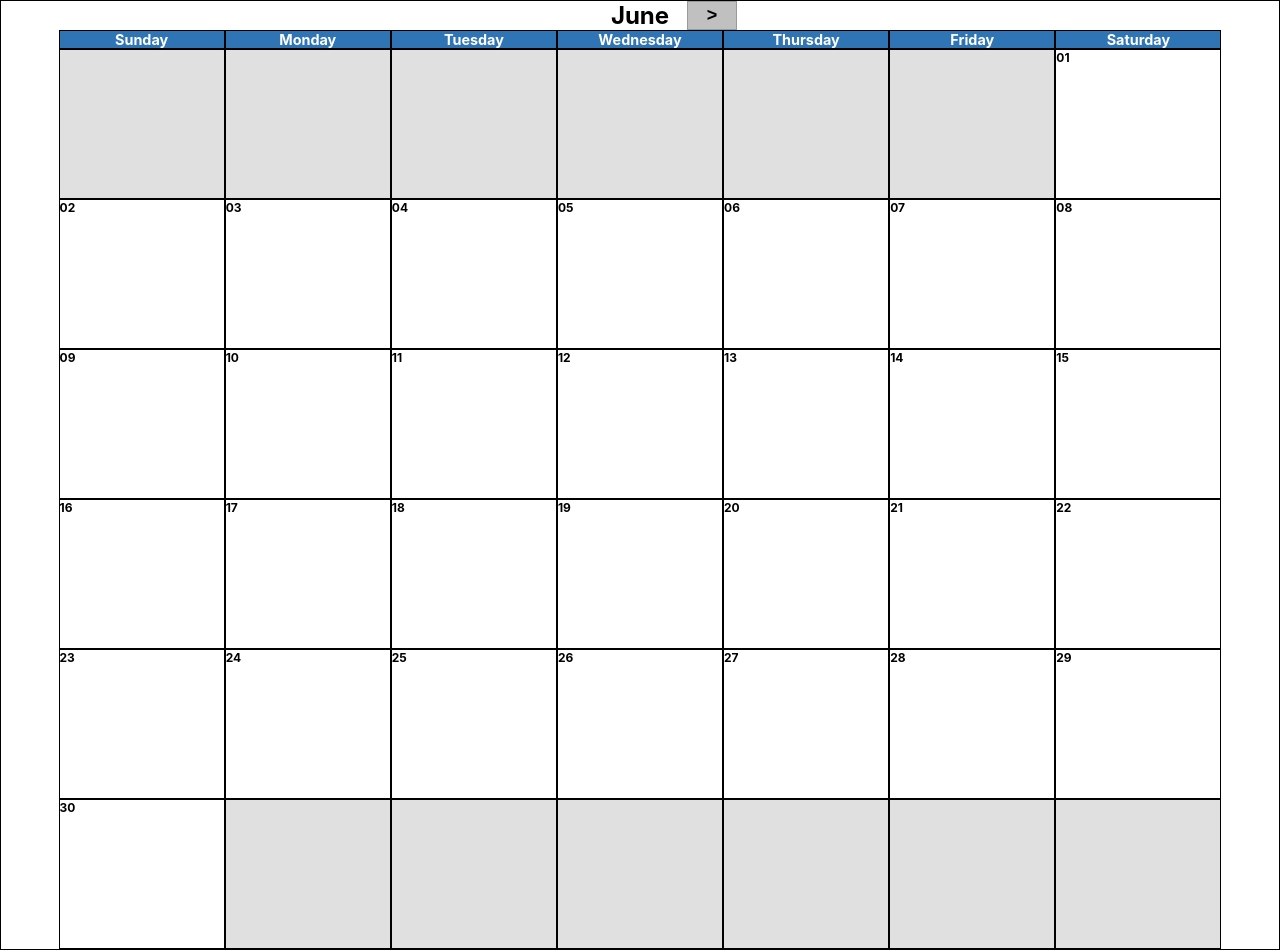
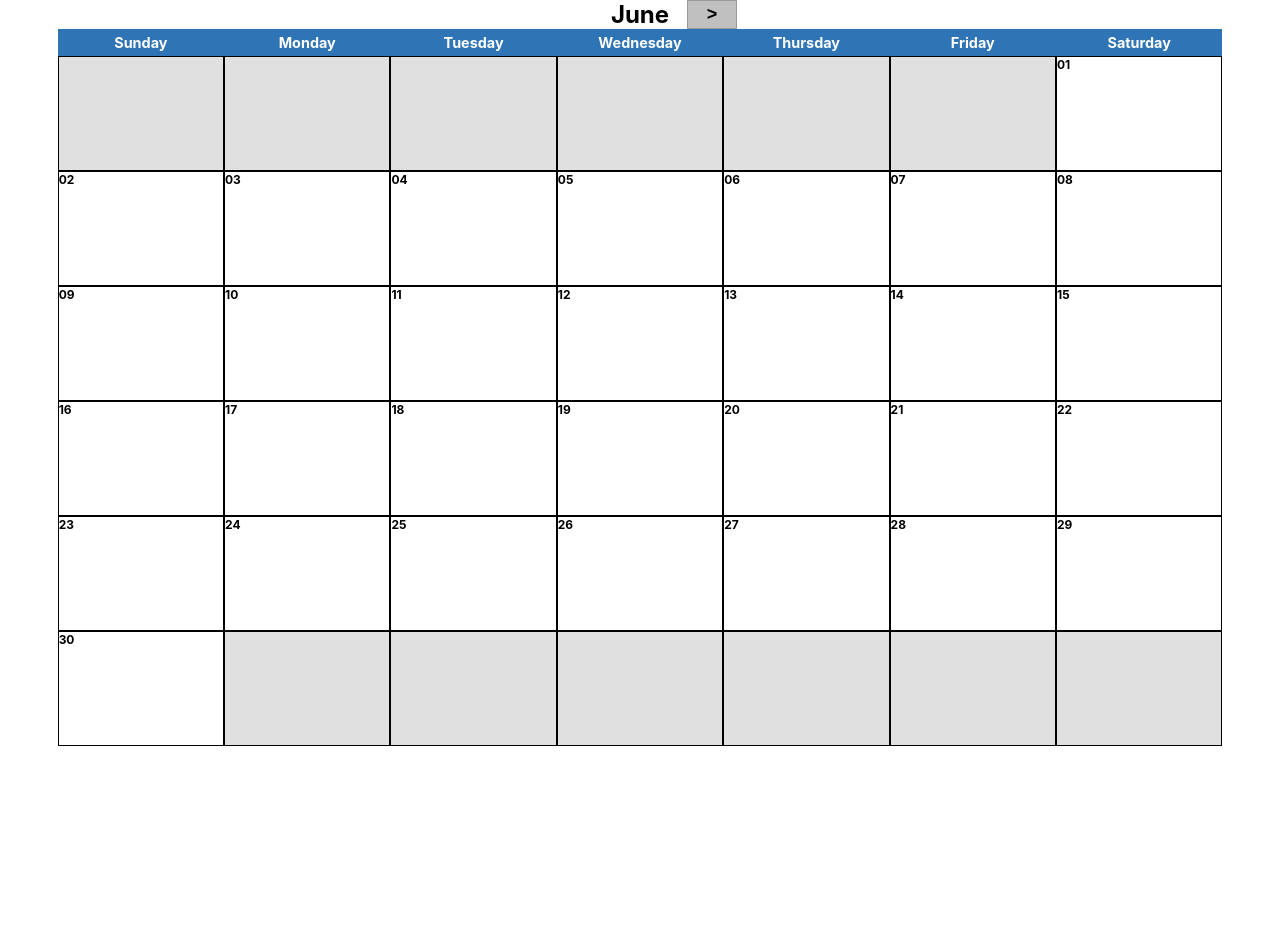
Before and after one commit to jesus-castro3/react-calendar, a React (Create React App) app: page / in a window 1280 px wide. After the commit the page ends 800 px from the top, so only its background shows below. Built offline with nearby package versions, Linux system fonts and the light colour scheme.

Commit message:
Redux aggregation , along with css and js refactor

```diff
--- a/src/Calendar.css
+++ b/src/Calendar.css
@@ -3,7 +3,6 @@
   display: flex;
   flex-direction: column;
   align-items: center;
-  border: 1px solid black;
   min-width: 76.8em;
   width: 100%;
   position: relative;
@@ -53,7 +52,7 @@
 
 .calendar-day {
   border: 1px solid black;
-  height: 150px;
+  height: 115px;
   width: 13%;
   position: relative;
   padding-top: 15px;
@@ -76,11 +75,11 @@
 
 .calendar-week-day {
   width: 13%;
-  border: 1px solid black;
   background-color: #2f74b5;
   color: #fff;
   font-weight: bold;
   font-size: 1.2em;
+  padding: 5px;
 }
 
 .calendar-day:hover .calendar-day__button {
@@ -104,7 +103,7 @@
   left: 50%;
   transform: translate(-50%, -50%) !important;
   width: 400px;
-  height: 200px;
+  height: 300px;
   background-color: white;
   text-align: center;
   border: 2px solid black;
@@ -137,3 +136,16 @@ button {
 button:hover {
   cursor: pointer;
 }
+
+.calendar-modal-group {
+  display: flex;
+  flex-direction: row;
+  justify-content: space-between;
+  align-items: center;
+}
+.calendar-modal-group label {
+
+}
+.calendar-modal-group input {
+  /* display: block; */
+}
--- a/src/Calendar.js
+++ b/src/Calendar.js
@@ -1,121 +1,33 @@
 import React, { Component } from 'react';
+import { connect } from 'react-redux';
 import calendarService from './service/CalendarService';
 import CalendarHeader from './CalendarHeader';
 import CalendarDay from './CalendarDay';
 import CalendarModal from './CalendarModal';
 import uuid from 'uuid/v4';
 
-class Calendar extends Component {
+const Calendar = (props) => (
 
-  state = {
-    edit: false,
-    calendar: calendarService.getCalendarMonthData(),
-    isModalOpened: false,
-    currentDay: {
-      idx: 0,
-      time: '',
-      title: '',
-      color: '#ffffff',
-      date: ''
-    }
-  }
+  <div className="calendar">
 
-  //calendar will receive calendar data to render calendar the appropiate way
+    <CalendarHeader/>
 
-  previousMonth = () => {
-    const calendar = calendarService.setPrevMonth().getCalendarMonthData();
-    this.setState({
-      calendar
-    })
-  }
+    <CalendarWeekDays weekdays={calendarService.weekdays()}/>
 
-  nextMonth = () => {
-    const calendar = calendarService.setNextMonth().getCalendarMonthData();
-    this.setState({
-      calendar
-    })
-  }
+    <div className="calendar-days">
+      {
+        props.calendar.days.map((day) => (
+          (day === null) ?
+          <CalendarDayEmptyShell key={uuid()}/> :
+          <CalendarDay key={uuid()} day={day} currentDay={props.currentDay}/>)
+        )
+      }
+    </div>
 
-  openModal = (e, idx, date, currentDay = this.state.currentDay, edit = false) => {
-    e.stopPropagation();
-    this.setState({
-      edit,
-      isModalOpened: true,
-      currentDay: {
-        ...currentDay,
-        date,
-        idx
-      }
-    });
-  }
+    <CalendarModal/>
+  </div>
+);
 
-  closeModal = () => {
-    this.setState({
-      isModalOpened: false,
-      currentDay: calendarService.currentDayReset()
-    });
-  }
-
-  addEvent = (eventData) => {
-    this.setState({
-      currentDay: calendarService.currentDayReset(),
-      isModalOpened: false,
-      calendar: calendarService.addEvent(eventData)
-    })
-  }
-
-  removeEvent = (eventData) => {
-    this.setState({
-      currentDay: calendarService.currentDayReset(),
-      isModalOpened: false,
-      calendar: calendarService.removeEvent(eventData)
-    })
-  }
-
-  editEvent = (eventData) => {
-    this.setState({
-      currentDay: calendarService.currentDayReset(),
-      isModalOpened: false,
-      calendar: calendarService.editEvent(eventData)
-    })
-  }
-
-  onInputChange = (value, type) => {
-    this.setState({
-      currentDay: {
-        ...this.state.currentDay,
-        [type]: value
-      }
-    })
-  }
-
-  render() {
-    return(
-      <div className="calendar">
-
-        <CalendarHeader/>
-
-        <CalendarWeekDays weekdays={calendarService.weekdays()}/>
-
-        <div className="calendar-days">
-          {this.state.calendar.days.map((day) =>
-            ((day === null) ? <CalendarDayEmptyShell key={uuid()}/> : <CalendarDay key={uuid()} day={day} openModal={this.openModal} />)
-          )}
-        </div>
-
-        <CalendarModal
-          currentDay={this.state.currentDay}
-          isModalOpened={this.state.isModalOpened}
-          addEvent={this.addEvent}
-          closeModal={this.closeModal}
-          onInputChange={this.onInputChange}
-          edit={this.state.edit}
-          editEvent={this.editEvent}
-          removeEvent={this.removeEvent}/>
-      </div>
-    )
-  }
-}
 
 const CalendarWeekDays = (props) => (
   <div className="calendar-week-days">
@@ -130,5 +42,13 @@ const CalendarDayEmptyShell = () =>  (
 )
 
 
+const mapStateToProps = state => ({
+  ...state.calendar
+})
 
-export default Calendar;
+
+
+export default connect(
+  mapStateToProps,
+  null
+)(Calendar);
--- a/src/CalendarDay.js
+++ b/src/CalendarDay.js
@@ -1,37 +1,44 @@
-import React, { Component } from 'react';
+import React from 'react';
+import { connect } from 'react-redux';
 import uuid from 'uuid/v4';
+import { openModal } from './actions'
 
-function Events(props) {
-  return(
+const Events = (props) => (
   <div className="calendar-events">
     {props.data && props.data.map((event) => (
-        <div key={event.uuid} className="calendar-event" style={{backgroundColor: event.color, cursor: 'pointer'}} onClick={ (e) => { props.openModal(e, event.idx, event.date , event, true ) }}>
+      <div key={event.uuid} className="calendar-event" style={{backgroundColor: event.color, cursor: 'pointer'}} onClick={ (_) => { props.openModal(event.idx, event.date , event, true ) }}>
         <span style={{fontWeight: 'bolder'}}>{event.time}</span>
         <span>{event.title}</span>
       </div>
     ))}
   </div>
 )
-}
 
-class CalendarDay extends Component {
-  render(){
 
-    const { day: {dayNumber, events, idx, date}, openModal } = this.props;
+const CalendarDay = (props) => {
+  const { day: {dayNumber, events, idx, date}, currentDay, openModal } = props;
+
   let calendarDayEvents = null;
 
   if(Object.keys(events).length) {
     calendarDayEvents = Object.values(events);
   }
-
   return(
     <div className="calendar-day">
       <span className="calendar-day__number">{dayNumber}</span>
-        <button className="calendar-day__button" onClick={(e) => openModal(e, idx, date)}>Add Event</button>
+      <button className="calendar-day__button" onClick={(_) => openModal(idx, date, currentDay)}>Add Event</button>
       {calendarDayEvents && calendarDayEvents.map((data) => <Events key={uuid()} data={data} idx={idx} date={date} openModal={openModal}/>)}
     </div>
   )
-  }
-}
+};
 
-export default  CalendarDay;
+
+const mapDispatchToProps = dispatch => ({
+  openModal: (...params) => dispatch(openModal(params))
+});
+
+
+export default connect(
+  null,
+  mapDispatchToProps
+)(CalendarDay);
--- a/src/CalendarHeader.js
+++ b/src/CalendarHeader.js
@@ -12,9 +12,8 @@ const CalendarHeader = (props) => (
 );
 
 const mapStateToProps = state => {
-  debugger;
   return {
-    month: state.calendar.monthName
+    month: state.calendar.calendar.monthName
   }
 };
 
--- a/src/CalendarModal.js
+++ b/src/CalendarModal.js
@@ -1,9 +1,11 @@
 import React, {Fragment} from 'react';
+import { connect } from 'react-redux';
+import { addEvent, closeModal, onInputChange, editEvent, removeEvent} from './actions'
 import _uuid from 'uuid/v4';
 
 const CalendarModal = (props) => {
 
-  const { currentDay: { idx, time, title, color, date, uuid }, isModalOpened, addEvent, closeModal, onInputChange, edit, editEvent, removeEvent} = props;
+  const { currentDay: { idx, time, title, color, date, uuid, city, weather }, isModalOpened, addEvent, closeModal, onInputChange, edit, editEvent, removeEvent} = props;
   const style = (isModalOpened) ? { display: 'flex' } : { display: 'none' };
 
   return(
@@ -12,21 +14,19 @@ const CalendarModal = (props) => {
         <div onClick={closeModal} style={{ position: 'absolute', top: 0, right: 0, cursor: 'pointer'}}>
           <span>( X )</span>
         </div>
-        <div>
+        <div className="calendar-modal-group">
           <label htmlFor="calendar-event-title">Event Title: </label>
           <input name="calendar-event-title" type="text" value={title} onChange={(e) => onInputChange(e.target.value, 'title')}/>
         </div>
-        <div>
+        <div className="calendar-modal-group">
           <label htmlFor="calendar-event-time">Event Time: </label>
           <input name="calendar-event-time" value={time} type="time" onChange={(e) => onInputChange(e.target.value, 'time')}/>
         </div>
-        {/* <div>
+        <div className="calendar-modal-group">
           <label htmlFor="calendar-event-city">City: </label>
-          <input name="calendar-event-city" value={city} type="city" onChange={(e) => onInputChange(e.target.value, 'city')}/>
-          <button type="button">Search</button>
-          <span>{weather}</span>
-        </div>           */}
-        <div>
+          <input name="calendar-event-city" type="text" value={city} onChange={(e) => onInputChange(e.target.value, 'city')}/>
+        </div>
+        <div className="calendar-modal-group">
           <label htmlFor="calendar-event-color">Event Color: </label>
           <input name="calendar-event-color" value={color} type="color" onChange={(e) => onInputChange(e.target.value, 'color')}/>
         </div>
@@ -34,11 +34,11 @@ const CalendarModal = (props) => {
           edit ?
           (
             <Fragment>
-              <button onClick={() => editEvent([idx, time , title, color, date, uuid])}>Edit Event</button>
-              <button onClick={() => removeEvent([idx, time , title, color, date, uuid])}>Remove</button>
+              <button onClick={() => editEvent([idx, time , title, color, date, city, uuid])}>Edit Event</button>
+              <button onClick={() => removeEvent([idx, time , title, color, date, city, uuid])}>Remove</button>
             </Fragment>
           ) : (
-            <button onClick={() => addEvent([idx, time , title, color, date, _uuid()])}>Add Event</button>
+            <button onClick={() => addEvent([idx, time , title, color, date, city, _uuid()])}>Add Event</button>
           )
         }
       </div>
@@ -47,4 +47,21 @@ const CalendarModal = (props) => {
   )
 }
 
-export default CalendarModal;
+const mapStateToProps = state => ({
+  currentDay: state.calendar.currentDay,
+  isModalOpened: state.calendar.isModalOpened,
+  edit: state.calendar.edit
+})
+
+const mapDispatchToProps = dispatch => ({
+  addEvent: (evenData) => dispatch(addEvent(evenData)),
+  closeModal: () => dispatch(closeModal()),
+  onInputChange: (value, type) => dispatch(onInputChange(value, type)),
+  editEvent: (eventData) => dispatch(editEvent(eventData)),
+  removeEvent: (eventData) => dispatch(removeEvent(eventData))
+})
+
+export default connect(
+  mapStateToProps,
+  mapDispatchToProps
+)(CalendarModal);
--- a/src/actions/index.js
+++ b/src/actions/index.js
@@ -5,3 +5,40 @@ export const getNextMonth = () => ({
 export const getPrevMonth = () => ({
   type: "PREV_MONTH"
 });
+
+export const openModal = ([idx, date, currentDay, edit = false]) => ({
+  type: 'OPEN_MODAL',
+  data: {
+    idx,
+    date,
+    currentDay,
+    edit
+  }
+});
+
+export const closeModal = () => ({
+  type: 'CLOSE_MODAL'
+});
+
+export const onInputChange = (value, type) => ({
+  type: 'ON_INPUT_CHANGE',
+  data: {
+    value,
+    type
+  }
+});
+
+export const addEvent = (eventData) => ({
+  type: 'ADD_EVENT',
+  data: eventData
+});
+
+export const editEvent = (eventData) => ({
+  type: 'EDIT_EVENT',
+  data: eventData
+});
+
+export const removeEvent = (eventData) => ({
+  type: 'REMOVE_EVENT',
+  data: eventData
+})
--- a/src/reducers/calendar.js
+++ b/src/reducers/calendar.js
@@ -1,20 +1,93 @@
 import calendarService from '../service/CalendarService';
 
-const initialState = calendarService.getCalendarMonthData()
+const initialState = {
+  edit: false,
+  calendar: calendarService.getCalendarMonthData(),
+  isModalOpened: false,
+  currentDay: {
+    idx: 0,
+    time: '',
+    title: '',
+    color: '#ffffff',
+    date: '',
+    city: ''
+  }
+}
 
 export const calendar = (state = initialState, action) => {
   switch (action.type) {
     case 'NEXT_MONTH':
       return {
-          ...state,
-          ...calendarService.setNextMonth().getCalendarMonthData()
-          };
+        ...state,
+        calendar: calendarService.setNextMonth().getCalendarMonthData()
+      }
+
     case 'PREV_MONTH':
       return {
         ...state,
-        ...calendarService.setPrevMonth().getCalendarMonthData()
-        };
+        calendar: calendarService.setPrevMonth().getCalendarMonthData()
+      }
+
+    case 'OPEN_MODAL':
+      const { idx, date, currentDay, edit } = action.data;
+      return {
+        ...state,
+        edit,
+        isModalOpened: true,
+        currentDay: {
+          ...currentDay,
+          date,
+          idx
+        }
+      }
+
+    case 'CLOSE_MODAL':
+      return {
+        ...state,
+        isModalOpened: false
+      }
+
+    case 'ADD_EVENT':
+      return {
+        ...state,
+        currentDay: calendarService.currentDayReset(),
+        isModalOpened: false,
+        calendar: calendarService.addEvent(action.data)
+      }
+
+    case 'REMOVE_EVENT':
+      return {
+        ...state,
+        currentDay: calendarService.currentDayReset(),
+        isModalOpened: false,
+        calendar: calendarService.removeEvent(action.data)
+      }
+
+    case 'EDIT_EVENT':
+      return {
+        ...state,
+        currentDay: calendarService.currentDayReset(),
+        isModalOpened: false,
+        calendar: calendarService.editEvent(action.data)
+      }
+
+    case 'ON_INPUT_CHANGE':
+      return {
+        ...state,
+        currentDay: {
+          ...state.currentDay,
+          [action.data.type]: action.data.value
+        }
+      }
+
     default:
       return state;
   }
 }
+
+// export const modal = (state = initialState, action) => {
+//   switch (action.type) {
+//     default:
+//       return state;
+//   }
+// }
--- a/src/service/CalendarService.js
+++ b/src/service/CalendarService.js
@@ -40,18 +40,19 @@ const calendarService = (() => {
     time: '',
     title: '',
     color: '#ffffff',
-    date: ''
+    date: '',
+    city: ''
   })
 
   const getDayFromMonth = (m, d, y) =>  moment(`${m}/${d}/${y}`, 'MM/D/YYYY').format('DD');
 
-  const addEvent = ([idx, time, title, color, date, uuid]) => {
+  const addEvent = ([idx, time, title, color, date, city, uuid]) => {
     const [ hour, minutes ] = time.split(':');
     const unix = moment(date, 'MM/DD/YYYY').set({ hour, minutes }).unix();
     if(currentMonthData[idx].events[unix]) {
-      currentMonthData[idx].events[unix].push({ idx, time, title, color, date, uuid })
+      currentMonthData[idx].events[unix].push({ idx, time, title, color, date, city, uuid })
     } else {
-      currentMonthData[idx].events[unix] = [{idx, time, title, color, date, uuid}];
+      currentMonthData[idx].events[unix] = [{idx, time, title, color, date, city, uuid}];
     }
     return {
       days: currentMonthData,
@@ -59,12 +60,12 @@ const calendarService = (() => {
     }
   }
 
-  const editEvent = ([idx, time, title, color, date, uuid]) => {
+  const editEvent = ([idx, time, title, color, date, city, uuid]) => {
     const [ hour, minutes ] = time.split(':');
     const unix = moment(date, 'MM/DD/YYYY').set({ hour, minutes }).unix();
     currentMonthData[idx].events[unix] = currentMonthData[idx].events[unix].map((event)=> {
       if(uuid === event.uuid) {
-        event = { idx, time, title, color, date, uuid };
+        event = { idx, time, title, color, date, city, uuid };
       }
       return event;
     })
@@ -75,7 +76,7 @@ const calendarService = (() => {
     }
   }
 
-  const removeEvent = ([idx, time, _title, _color, date, uuid]) => {
+  const removeEvent = ([idx, time, _title, _color, date, _city, uuid]) => {
     const [ hour, minutes ] = time.split(':');
     const unix = moment(date, 'MM/DD/YYYY').set({ hour, minutes }).unix();
     currentMonthData[idx].events[unix] = currentMonthData[idx].events[unix].filter((event) => uuid !== event.uuid);
```
Also changed, not shown: src/App.css (+8 -0 lines), src/Month.js (deleted), src/logo.svg (deleted). Lines whose indentation alone changed are shown as unchanged.
